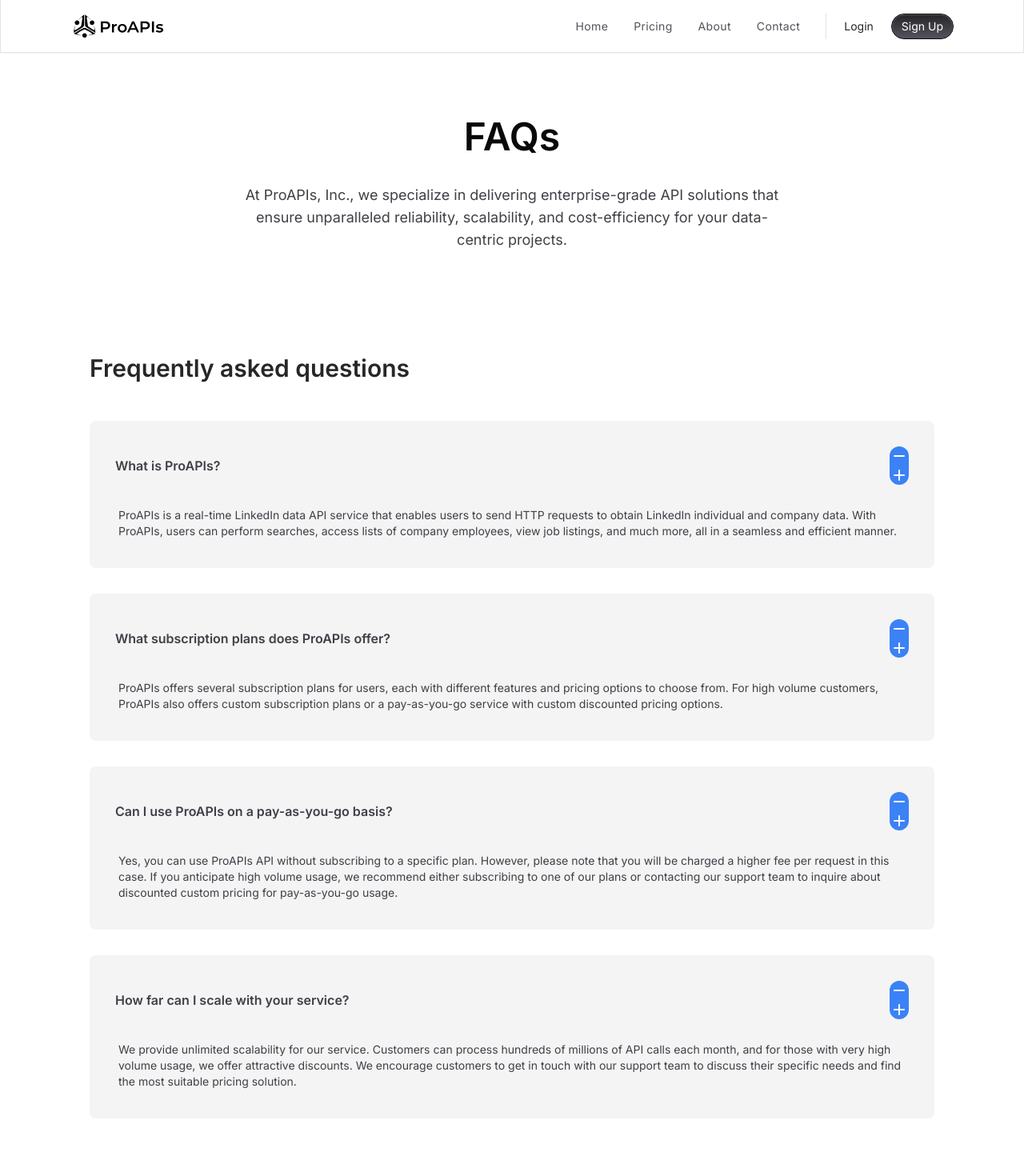
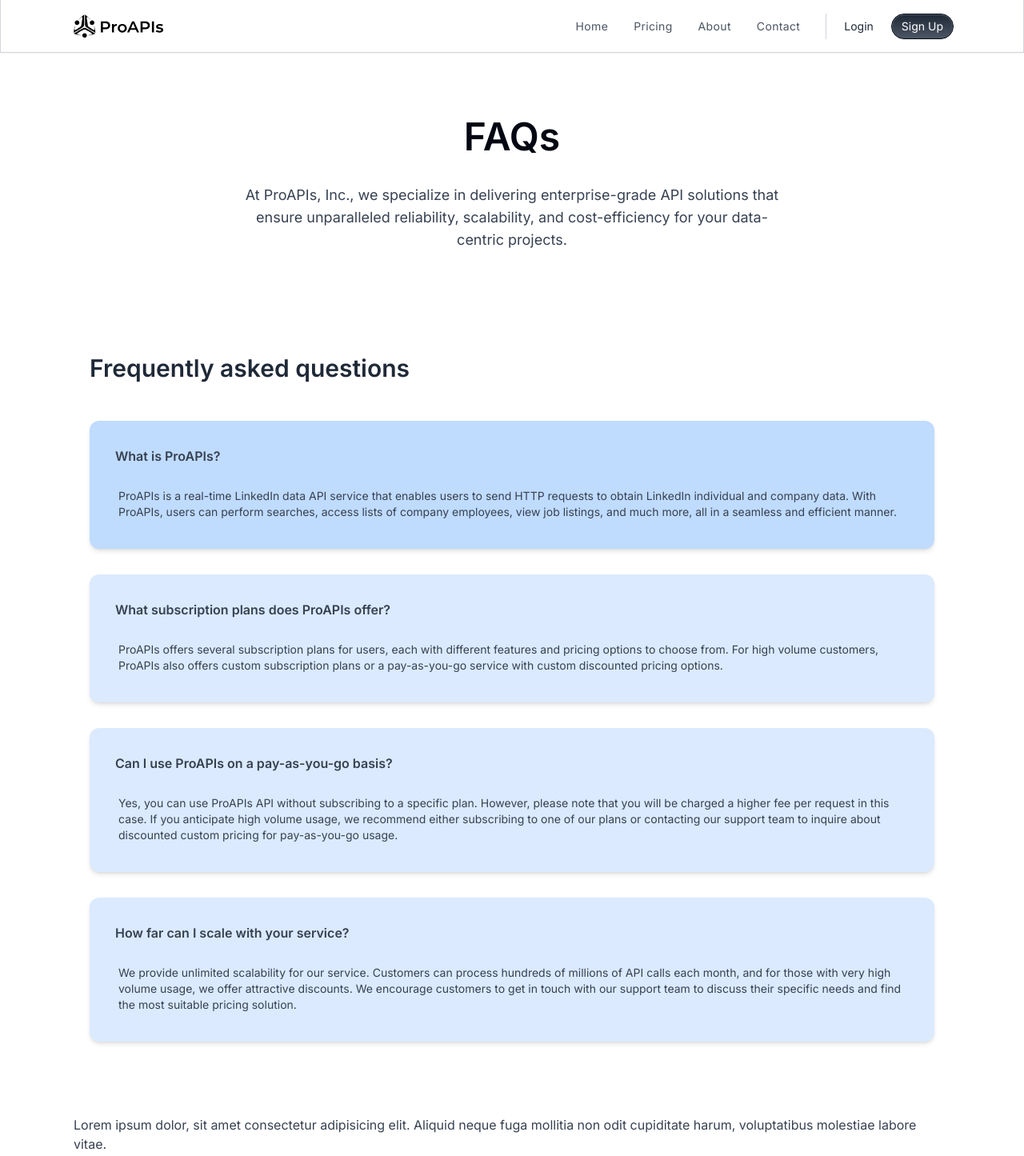
Before and after one commit to niat786/proapis-front, a Next.js app: page /faqs in a window 1280 px wide. Shown: the top 1445 px of the page at 80% size. Built offline with nearby package versions, Linux system fonts and the light colour scheme.

Commit message:
convert to tailwindcss

```diff
--- a/app/about/page.tsx
+++ b/app/about/page.tsx
@@ -1,8 +1,6 @@
 "use client"
 import Footer from "../components/Footer";
 import Header from "../components/Header";
-import "../app.css";
-
 
 const about = () => {
   return (
--- a/app/app.css
+++ b/app/app.css
@@ -2328,7 +2328,7 @@
   border-width: 1px;
 }
 
-.disabled\:border-gray-200:disabled {
+.disabled\:border-gray-200 :disabled {
   --tw-border-opacity: 1;
   border-color: rgb(228 228 231 / var(--tw-border-opacity));
 }
@@ -2945,7 +2945,7 @@
     border-top-width: 1px;
   }
 
-  .dark\:before\:border-gray-200::before {
+  .dark\:before\:border-gray-200 ::before {
     content: var(--tw-content);
     --tw-border-opacity: 1;
     border-color: rgb(228 228 231 / var(--tw-border-opacity));
--- a/app/components/Header.tsx
+++ b/app/components/Header.tsx
@@ -1,4 +1,6 @@
 "use client"
+import "../globals.css";
+
 import { useState } from "react";
 const header = () => {
     const [isMenuOpen, setIsMenuOpen] = useState(false);
@@ -8,7 +10,7 @@
     return (
         <>
             <header>
-                <nav id="top-nav" className={isMenuOpen ? 'h-screen lg:h-auto fixed overflow-hidden z-20 w-full bg-white/80 dark:bg-gray-950/75 dark:shadow-md shadow-sm dark:shadow-gray-950/10 border-b border-[--ui-light-border-color] border-x dark:border-[--ui-dark-border-color] backdrop-blur' : 'fixed overflow-hidden z-20 w-full bg-white/80 dark:bg-gray-950/75 dark:shadow-md shadow-sm dark:shadow-gray-950/10 border-b border-[--ui-light-border-color] border-x dark:border-[--ui-dark-border-color] backdrop-blur'}
+                <nav id="top-nav" className={isMenuOpen ? 'h-screen lg:h-auto fixed overflow-hidden z-20 w-full bg-white/80 dark:bg-gray-950/75 dark:shadow-md shadow-sm dark:shadow-gray-950/10 border-b border-gray-300   border-x dark:border-[--ui-dark-border-color] backdrop-blur' : 'fixed overflow-hidden z-20 w-full bg-white/80 dark:bg-gray-950/75 dark:shadow-md shadow-sm dark:shadow-gray-950/10 border-b border-gray-300   border-x dark:border-[--ui-dark-border-color] backdrop-blur'}
                 >
                     <div className="px-6 m-auto max-w-6xl 2xl:px-0">
                         <div className="flex flex-wrap items-center justify-between py-2 sm:py-4">
@@ -62,13 +64,13 @@
                                 </div>
 
                                 <div
-                                    className="w-full space-y-2 gap-2 pt-6 pb-4 lg:pb-0 border-t border-[--ui-light-border-color] dark:border-[--ui-dark-border-color] items-center flex flex-col lg:flex-row lg:space-y-0 lg:w-fit lg:border-l lg:border-t-0 lg:pt-0 lg:pl-2">
+                                    className="w-full space-y-2 gap-2 pt-6 pb-4 lg:pb-0 border-t border-gray-300   dark:border-[--ui-dark-border-color] items-center flex flex-col lg:flex-row lg:space-y-0 lg:w-fit lg:border-l lg:border-t-0 lg:pt-0 lg:pl-2">
                                     <a href="https://app.proapis.com/"
-                                        className="w-full h-9 lg:w-fit group flex items-center rounded-[--btn-border-radius] disabled:border *:select-none [&>*:not(.sr-only)]:relative *:disabled:opacity-20 *:disabled:text-gray-950 disabled:border-gray-200 disabled:bg-gray-100 dark:disabled:border dark:disabled:border-gray-800 disabled:dark:bg-gray-900 dark:*:disabled:!text-white text-gray-800 hover:bg-gray-100 active:bg-gray-200/75 dark:text-gray-300 dark:hover:bg-gray-500/10 dark:active:bg-gray-500/15 lg:text-sm lg:h-8 px-3.5 justify-center">
+                                        className="w-full h-9 lg:w-fit group flex items-center rounded-xl disabled:border *:select-none [&>*:not(.sr-only)]:relative *:disabled:opacity-20 *:disabled:text-gray-950 disabled:border-gray-300   disabled:bg-gray-100 dark:disabled:border dark:disabled:border-gray-800 disabled:dark:bg-gray-900 dark:*:disabled:!text-white text-gray-800 hover:bg-gray-100 active:bg-gray-200/75 dark:text-gray-300 dark:hover:bg-gray-500/10 dark:active:bg-gray-500/15 lg:text-sm lg:h-8 px-3.5 justify-center">
                                         <span>Login</span>
                                     </a>
                                     <a href="https://app.proapis.com/"
-                                        className="w-full h-9 lg:w-fit group flex items-center relative border rounded-[--btn-border-radius] *:select-none [&>*:not(.sr-only)]:relative before:rounded-[calc(var(--btn-border-radius)-1px)] before:absolute before:inset-0 before:border before:bg-gradient-to-b *:disabled:opacity-20 disabled:text-gray-950/40 disabled:border-gray-200 disabled:bg-gray-100 disabled:*:text-gray-300 disabled:before:border-transparent disabled:before:bg-gray-100 disabled:before:from-transparent dark:border-0 dark:before:border-0 dark:before:border-t dark:before:shadow-inner dark:disabled:border dark:disabled:border-gray-800/50 disabled:dark:bg-gray-900 disabled:dark:*:text-gray-700 dark:disabled:before:bg-gray-900 dark:disabled:before:from-gray-900 dark:disabled:before:shadow-none dark:*:disabled:!text-white text-white border-gray-950 bg-gray-600 before:border-gray-600 before:from-gray-800 hover:bg-gray-900 active:bg-gray-950 dark:text-gray-950 dark:before:border-gray-200 dark:before:from-gray-200 dark:bg-white dark:before:shadow-white/10 dark:hover:bg-gray-100 dark:active:bg-gray-300 dark:active:before:from-gray-200 lg:text-sm lg:h-8 px-3 justify-center">
+                                        className="w-full h-9 lg:w-fit group flex items-center relative border rounded-full *:select-none [&>*:not(.sr-only)]:relative before:rounded-full before:absolute before:inset-0 before:border before:bg-gradient-to-b *:disabled:opacity-20 disabled:text-gray-950/40 disabled:border-gray-300   disabled:bg-gray-100 disabled:*:text-gray-300 disabled:before:border-transparent disabled:before:bg-gray-100 disabled:before:from-transparent dark:border-0 dark:before:border-0 dark:before:border-t dark:before:shadow-inner dark:disabled:border dark:disabled:border-gray-800/50 disabled:dark:bg-gray-900 disabled:dark:*:text-gray-700 dark:disabled:before:bg-gray-900 dark:disabled:before:from-gray-900 dark:disabled:before:shadow-none dark:*:disabled:!text-white text-white border-gray-950 bg-gray-600 before:border-gray-600 before:from-gray-800 hover:bg-gray-900 active:bg-gray-950 dark:text-gray-950 dark:before:border-gray-300   dark:before:from-gray-200 dark:bg-white dark:before:shadow-white/10 dark:hover:bg-gray-100 dark:active:bg-gray-300 dark:active:before:from-gray-200 lg:text-sm lg:h-8 px-3 justify-center">
                                         <span>Sign Up</span>
                                     </a>
 
--- a/app/faqs/page.tsx
+++ b/app/faqs/page.tsx
@@ -1,20 +1,9 @@
 "use client"
 import Footer from "../components/Footer";
 import Header from "../components/Header";
-import "../app.css";
-import { useState } from 'react';
-
 
 
 const faqs = () => {
-
-
-    const [isChecked, setIsChecked] = useState(false);
-
-    const handleToggle = () => {
-        setIsChecked(prevChecked => !prevChecked);
-    };
-
 
     return (
         <>
@@ -55,28 +44,28 @@
 
                                     <div className="mt-8 space-y-8 lg:mt-12">
                                         {/* faq1 */}
-                                        <div className="p-8 bg-gray-100 rounded-lg dark:bg-gray-800"  >
+                                        <div className="p-8 bg-blue-200 rounded-xl shadow-md dark:bg-gray-800"  >
                                             <button className="flex items-center justify-between w-full" >
                                                 <h1 className="font-semibold text-gray-700 dark:text-white">What is ProAPIs?
                                                 </h1>
 
-                                                <span className="text-white bg-primary-500 rounded-full">
-                                                    {/* opened icon */}
-                                                    <svg xmlns="http://www.w3.org/2000/svg" className="w-6 h-6" x-show="!open"
+                                                {/* <span className="text-white bg-primary-500 rounded-full">
+
+                                                    <svg xmlns="http://www.w3.org/2000/svg" className="w-6 h-6 open-icon" x-show="!open"
                                                         fill="none"
                                                         viewBox="0 0 24 24" stroke="currentColor">
                                                         <path stroke-linecap="round" stroke-linejoin="round"
                                                             stroke-width="2" d="M18 12H6" />
                                                     </svg>
 
-                                                    {/* closed icon */}
-                                                    <svg xmlns="http://www.w3.org/2000/svg" className="w-6 h-6 " x-show="open"
+
+                                                    <svg xmlns="http://www.w3.org/2000/svg" className="w-6 h-6 closed-icon" x-show="open"
                                                         fill="none"
                                                         viewBox="0 0 24 24" stroke="currentColor">
                                                         <path stroke-linecap="round" stroke-linejoin="round"
                                                             stroke-width="2" d="M12 6v6m0 0v6m0-6h6m-6 0H6" />
                                                     </svg>
-                                                </span>
+                                                </span> */}
                                             </button>
 
                                             <p className="mt-6 text-sm text-gray-500 dark:text-gray-300"
@@ -91,28 +80,28 @@
 
                                         {/* faq2  */}
 
-                                        <div className="p-8 bg-gray-100 rounded-lg dark:bg-gray-800"  >
+                                        <div className="p-8 bg-blue-100 rounded-xl shadow-md dark:bg-gray-800"  >
                                             <button className="flex items-center justify-between w-full" >
                                                 <h1 className="font-semibold text-gray-700 dark:text-white">What subscription
                                                     plans does ProAPIs offer?</h1>
 
-                                                <span className="text-white bg-primary-500 rounded-full">
-                                                    {/* opened icon */}
-                                                    <svg xmlns="http://www.w3.org/2000/svg" className="w-6 h-6" x-show="open"
-                                                        fill="none" viewBox="0 0 24 24"
-                                                        stroke="currentColor">
+                                                {/* <span className="text-white bg-primary-500 rounded-full">
+
+                                                    <svg xmlns="http://www.w3.org/2000/svg" className="w-6 h-6 open-icon" x-show="!open"
+                                                        fill="none"
+                                                        viewBox="0 0 24 24" stroke="currentColor">
                                                         <path stroke-linecap="round" stroke-linejoin="round"
                                                             stroke-width="2" d="M18 12H6" />
                                                     </svg>
 
-                                                    {/* closed icon */}
-                                                    <svg xmlns="http://www.w3.org/2000/svg" className="w-6 h-6 " x-show="!open"
-                                                        fill="none" viewBox="0 0 24 24"
-                                                        stroke="currentColor">
+
+                                                    <svg xmlns="http://www.w3.org/2000/svg" className="w-6 h-6 closed-icon" x-show="open"
+                                                        fill="none"
+                                                        viewBox="0 0 24 24" stroke="currentColor">
                                                         <path stroke-linecap="round" stroke-linejoin="round"
                                                             stroke-width="2" d="M12 6v6m0 0v6m0-6h6m-6 0H6" />
                                                     </svg>
-                                                </span>
+                                                </span> */}
                                             </button>
 
                                             <p className="mt-6 text-sm text-gray-500 dark:text-gray-300" x-show="open">
@@ -127,28 +116,28 @@
 
                                         {/* faq3  */}
 
-                                        <div className="p-8 bg-gray-100 rounded-lg dark:bg-gray-800"  >
+                                        <div className="p-8 bg-blue-100 rounded-xl shadow-md dark:bg-gray-800"  >
                                             <button className="flex items-center justify-between w-full" >
                                                 <h1 className="font-semibold text-gray-700 dark:text-white">Can I use ProAPIs on
                                                     a pay-as-you-go basis?</h1>
 
-                                                <span className="text-white bg-primary-500 rounded-full">
-                                                    {/* opened icon */}
-                                                    <svg xmlns="http://www.w3.org/2000/svg" className="w-6 h-6" x-show="open"
-                                                        fill="none" viewBox="0 0 24 24"
-                                                        stroke="currentColor">
+                                                {/* <span className="text-white bg-primary-500 rounded-full">
+
+                                                    <svg xmlns="http://www.w3.org/2000/svg" className="w-6 h-6 open-icon" x-show="!open"
+                                                        fill="none"
+                                                        viewBox="0 0 24 24" stroke="currentColor">
                                                         <path stroke-linecap="round" stroke-linejoin="round"
                                                             stroke-width="2" d="M18 12H6" />
                                                     </svg>
 
-                                                    {/* closed icon */}
-                                                    <svg xmlns="http://www.w3.org/2000/svg" className="w-6 h-6 " x-show="!open"
-                                                        fill="none" viewBox="0 0 24 24"
-                                                        stroke="currentColor">
+
+                                                    <svg xmlns="http://www.w3.org/2000/svg" className="w-6 h-6 closed-icon" x-show="open"
+                                                        fill="none"
+                                                        viewBox="0 0 24 24" stroke="currentColor">
                                                         <path stroke-linecap="round" stroke-linejoin="round"
                                                             stroke-width="2" d="M12 6v6m0 0v6m0-6h6m-6 0H6" />
                                                     </svg>
-                                                </span>
+                                                </span> */}
                                             </button>
 
                                             <p className="mt-6 text-sm text-gray-500 dark:text-gray-300" x-show="open">
@@ -163,28 +152,28 @@
 
                                         {/* faq4  */}
 
-                                        <div className="p-8 bg-gray-100 rounded-lg dark:bg-gray-800"  >
+                                        <div className="p-8 bg-blue-100 rounded-xl shadow-md dark:bg-gray-800"  >
                                             <button className="flex items-center justify-between w-full">
                                                 <h1 className="font-semibold text-gray-700 dark:text-white">How far can I scale
                                                     with your service?</h1>
 
-                                                <span className="text-white bg-primary-500 rounded-full">
-                                                    {/* opened icon */}
-                                                    <svg xmlns="http://www.w3.org/2000/svg" className="w-6 h-6" x-show="open"
-                                                        fill="none" viewBox="0 0 24 24"
-                                                        stroke="currentColor">
+                                                {/* <span className="text-white bg-primary-500 rounded-full">
+
+                                                    <svg xmlns="http://www.w3.org/2000/svg" className="w-6 h-6 open-icon" x-show="!open"
+                                                        fill="none"
+                                                        viewBox="0 0 24 24" stroke="currentColor">
                                                         <path stroke-linecap="round" stroke-linejoin="round"
                                                             stroke-width="2" d="M18 12H6" />
                                                     </svg>
 
-                                                    {/* closed icon */}
-                                                    <svg xmlns="http://www.w3.org/2000/svg" className="w-6 h-6 " x-show="!open"
-                                                        fill="none" viewBox="0 0 24 24"
-                                                        stroke="currentColor">
+
+                                                    <svg xmlns="http://www.w3.org/2000/svg" className="w-6 h-6 closed-icon" x-show="open"
+                                                        fill="none"
+                                                        viewBox="0 0 24 24" stroke="currentColor">
                                                         <path stroke-linecap="round" stroke-linejoin="round"
                                                             stroke-width="2" d="M12 6v6m0 0v6m0-6h6m-6 0H6" />
                                                     </svg>
-                                                </span>
+                                                </span> */}
                                             </button>
 
                                             <p className="mt-6 text-sm text-gray-500 dark:text-gray-300" x-show="open">
@@ -192,7 +181,8 @@
                                                 hundreds of millions of API calls each month, and for those with very high
                                                 volume usage, we offer attractive discounts. We encourage customers to get
                                                 in touch with our support team to discuss their specific needs and find the
-                                                most suitable pricing solution.</p> {/* faq4 ends*/}
+                                                most suitable pricing solution.</p>
+                                                {/* faq4 ends*/}
 
                                         </div>
 
```
Also changed, not shown: app/components/Footer.tsx (+5 -5 lines), app/contact/page.tsx (+6 -8 lines), app/page.tsx (+35 -35 lines), app/pricing/page.tsx (+12 -13 lines), app/components/Home.tsx (deleted).
